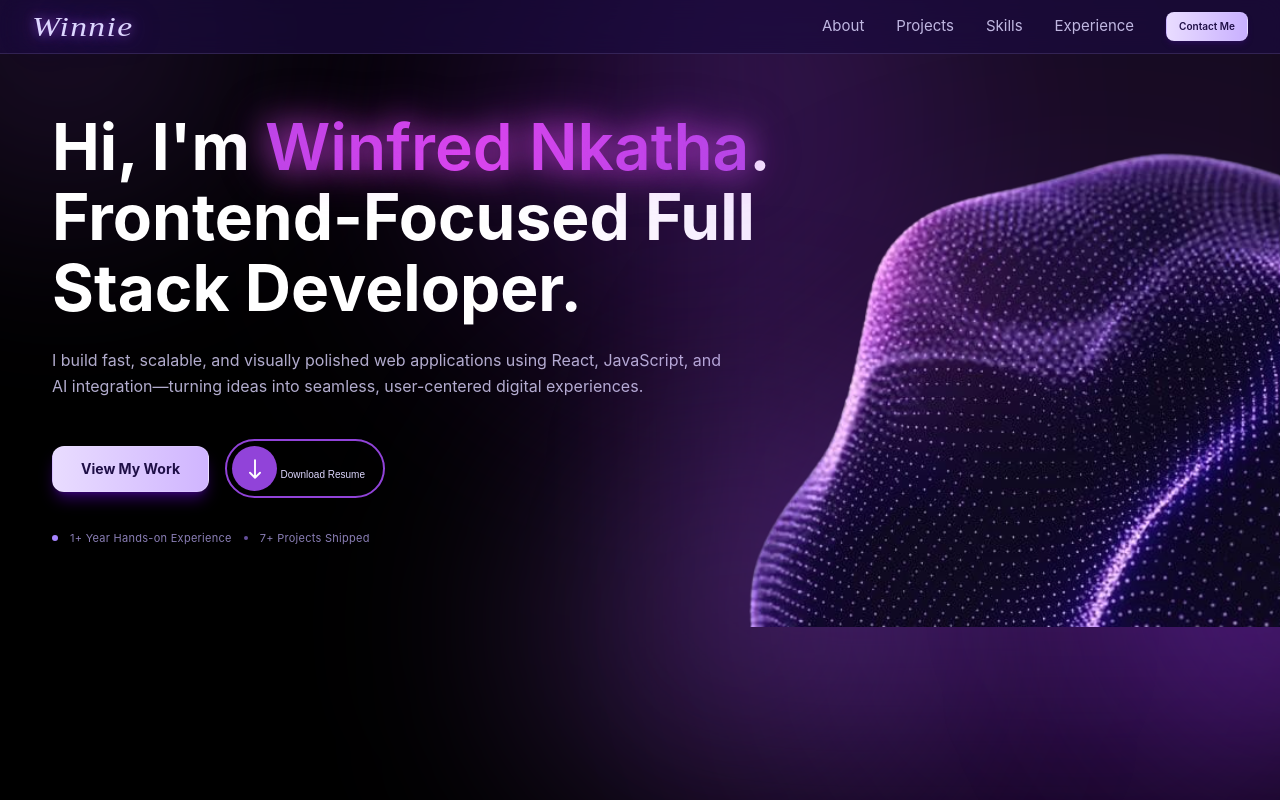
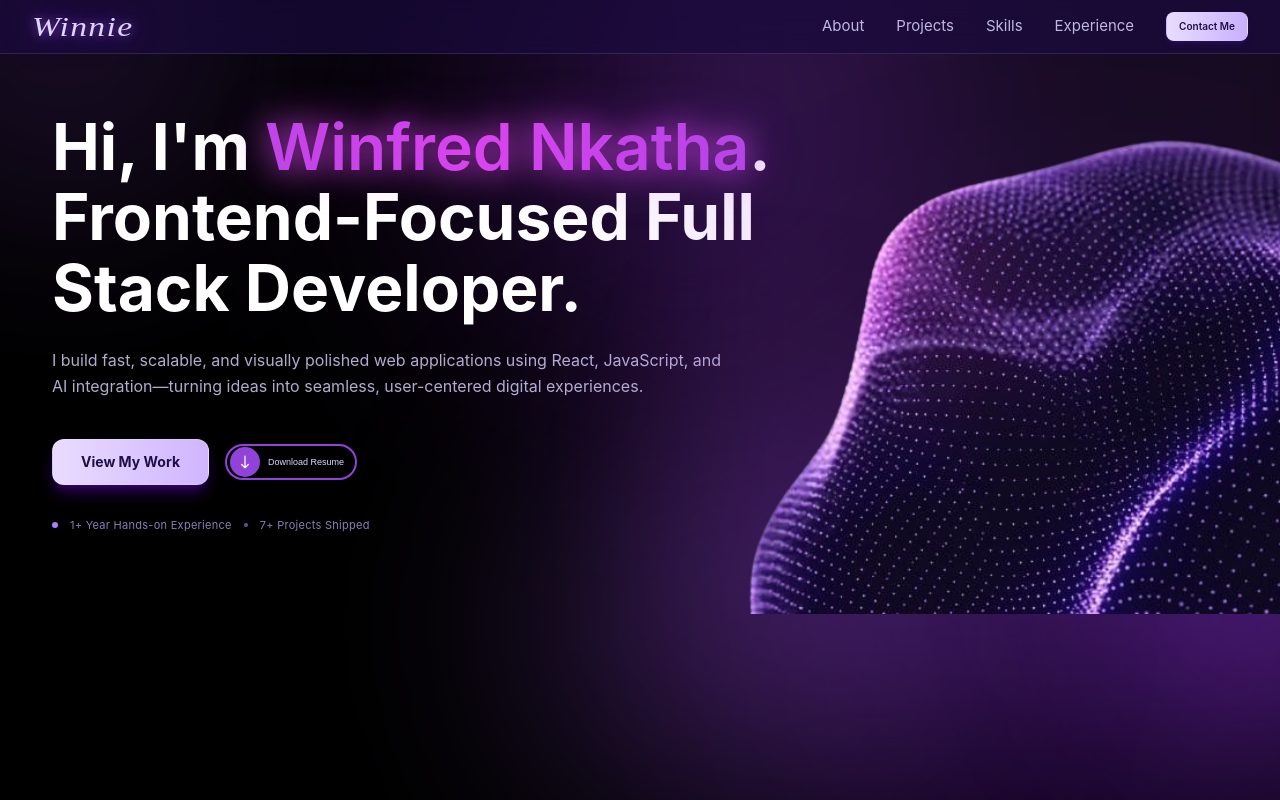
Before and after one commit to Winney360/Winfred-Nkatha-Portfolio, a React (Vite) app in the folder client/: page / in a window 1280 px wide. Shown: the top 800 px of the page. Built offline with nearby package versions, Linux system fonts and the light colour scheme; no server answers.

Commit message:
feat(Switch): enhance resume download functionality with status management

```diff
--- a/client/src/components/Switch.jsx
+++ b/client/src/components/Switch.jsx
@@ -3,8 +3,10 @@ import styled from 'styled-components';
 import React, { useEffect, useRef, useState } from 'react';
 
 const Switch = () => {
-  const [isDownloaded, setIsDownloaded] = useState(false);
+  const [status, setStatus] = useState('idle');
   const resetTimerRef = useRef(null);
+  const RESUME_PATH = '/resume.pdf';
+  const RESUME_NAME = 'Winfred_Nkatha_Resume.pdf';
 
   useEffect(() => {
     return () => {
@@ -14,122 +16,125 @@ const Switch = () => {
     };
   }, []);
 
-  const handleClick = () => {
-    if (!isDownloaded) {
-      // Download the resume
+  const showOpenForFiveSeconds = () => {
+    if (resetTimerRef.current) {
+      clearTimeout(resetTimerRef.current);
+    }
+    resetTimerRef.current = setTimeout(() => {
+      setStatus('idle');
+    }, 5000);
+  };
+
+  const handleDownload = async () => {
+    if (status === 'downloading') {
+      return;
+    }
+
+    try {
+      setStatus('downloading');
+
+      const response = await fetch(RESUME_PATH, { cache: 'no-store' });
+      if (!response.ok) {
+        throw new Error('Resume download failed');
+      }
+
+      const blob = await response.blob();
+      const blobUrl = window.URL.createObjectURL(blob);
       const link = document.createElement('a');
-      link.href = '/resume.pdf';
-      link.download = 'Winfred_Nkatha_Resume.pdf';
+      link.href = blobUrl;
+      link.download = RESUME_NAME;
       document.body.appendChild(link);
       link.click();
       document.body.removeChild(link);
-      setIsDownloaded(true);
+      window.URL.revokeObjectURL(blobUrl);
 
-      // Open appears after animation delay (3.5s), keep it visible for 5s, then reset.
-      if (resetTimerRef.current) {
-        clearTimeout(resetTimerRef.current);
-      }
-      resetTimerRef.current = setTimeout(() => {
-        setIsDownloaded(false);
-      }, 8500);
-    } else {
-      // Open the downloaded file
-      window.open('/resume.pdf', '_blank');
+      setStatus('open');
+      showOpenForFiveSeconds();
+    } catch {
+      // Fallback if fetch fails for any reason.
+      window.open(RESUME_PATH, '_blank');
+      setStatus('open');
+      showOpenForFiveSeconds();
     }
   };
 
+  const handleClick = () => {
+    if (status === 'idle') {
+      handleDownload();
+      return;
+    }
+
+    if (status === 'open') {
+      window.open(RESUME_PATH, '_blank');
+    }
+  };
+
+  const buttonText =
+    status === 'idle' ? 'Download Resume' : status === 'downloading' ? 'Downloading...' : 'Open';
+
   return (
     <StyledWrapper>
-      <div className="container">
-        <label className="label">
-          <input
-            type="checkbox"
-            className="input"
-            onClick={handleClick}
-            checked={isDownloaded}
-            readOnly
-          />
-          <span className="circle"><svg className="icon" aria-hidden="true" xmlns="http://www.w3.org/2000/svg" fill="none" viewBox="0 0 24 24">
+      <button
+        type="button"
+        className={`button ${status}`}
+        onClick={handleClick}
+        disabled={status === 'downloading'}
+      >
+        {status !== 'open' && (
+          <span className="circle" aria-hidden="true">
+            <svg className="icon" xmlns="http://www.w3.org/2000/svg" fill="none" viewBox="0 0 24 24">
               <path stroke="currentColor" strokeLinecap="round" strokeLinejoin="round" strokeWidth="1.5" d="M12 19V5m0 14-4-4m4 4 4-4" />
             </svg>
-            <div className="square" />
           </span>
-          <p className="title">Download Resume</p>
-          <p className="title">Open</p>
-        </label>
-      </div>
+        )}
+        <span className="title">{buttonText}</span>
+      </button>
     </StyledWrapper>
   );
 }
 
 const StyledWrapper = styled.div`
-  .container {
-    padding: 0;
-    margin: 0;
-    box-sizing: border-box;
-    font-family: Arial, Helvetica, sans-serif;
-    display: flex;
-    justify-content: center;
-    align-items: center;
-  }
-
-  .label {
+  .button {
     background-color: transparent;
     border: 2px solid rgb(145, 67, 217);
     display: flex;
     align-items: center;
+    justify-content: flex-start;
+    gap: 8px;
     border-radius: 50px;
-    width: 160px;
+    width: 132px;
+    height: 36px;
     cursor: pointer;
     transition: all 0.4s ease;
-    padding: 5px;
-    position: relative;
+    padding: 3px;
+    font-family: Arial, Helvetica, sans-serif;
   }
 
-  .label::before {
-    content: "";
-    position: absolute;
-    top: 0;
-    bottom: 0;
-    left: 0;
-    right: 0;
-    background-color: #fff;
-    width: 8px;
-    height: 8px;
-    transition: all 0.4s ease;
-    border-radius: 100%;
-    margin: auto;
-    opacity: 0;
-    visibility: hidden;
+  .button.open {
+    justify-content: center;
   }
 
-  .label .input {
-    display: none;
+  .button:disabled {
+    cursor: default;
   }
 
-  .label .title {
-    font-size: 10px;
+  .button .title {
+    font-size: 9px;
     color: #ddd6fe;
     transition: all 0.4s ease;
-    position: absolute;
-    right: 18px;
-    bottom: 14px;
+    line-height: 1;
     text-align: center;
+    white-space: nowrap;
   }
 
-  .label .title:last-child {
-    font-size: 14px;
+  .button.open .title {
+    font-size: 12px;
     font-weight: 700;
   }
 
-  .label .title:last-child {
-    opacity: 0;
-    visibility: hidden;
-  }
-
-  .label .circle {
-    height: 45px;
-    width: 45px;
+  .button .circle {
+    height: 30px;
+    width: 30px;
     border-radius: 50%;
     background-color: rgb(145, 67, 217);
     display: flex;
@@ -141,141 +146,24 @@ const StyledWrapper = styled.div`
     overflow: hidden;
   }
 
-  .label .circle .icon {
+  .button .circle .icon {
     color: #fff;
-    width: 30px;
-    position: absolute;
-    top: 50%;
-    left: 50%;
-    transform: translate(-50%, -50%);
-    transition: all 0.4s ease;
+    width: 20px;
+    transition: transform 0.4s ease;
   }
 
-  .label .circle .square {
-    aspect-ratio: 1;
-    width: 15px;
-    border-radius: 2px;
-    background-color: #fff;
-    opacity: 0;
-    visibility: hidden;
-    position: absolute;
-    top: 50%;
-    left: 50%;
-    transform: translate(-50%, -50%);
-    transition: all 0.4s ease;
+  .button.downloading .circle .icon {
+    animation: spin 0.9s linear infinite;
   }
 
-  .label .circle::before {
-    content: "";
-    position: absolute;
-    left: 0;
-    top: 0;
-    background-color: rgb(109, 40, 161);
-    width: 100%;
-    height: 0;
-    transition: all 0.4s ease;
-  }
-
-  .label:has(.input:checked) {
-    width: 57px;
-    animation: installed 0.4s ease 3.5s forwards;
-  }
-
-  .label:has(.input:checked)::before {
-    animation: rotate 3s ease-in-out 0.4s forwards;
-  }
-
-  .label .input:checked + .circle {
-    animation:
-      pulse 1s forwards,
-      circleDelete 0.2s ease 3.5s forwards;
-    rotate: 180deg;
-  }
-
-  .label .input:checked + .circle::before {
-    animation: installing 3s ease-in-out forwards;
-  }
-
-  .label .input:checked + .circle .icon {
-    opacity: 0;
-    visibility: hidden;
-  }
-
-  .label .input:checked ~ .circle .square {
-    opacity: 1;
-    visibility: visible;
-  }
-
-  .label .input:checked ~ .title {
-    opacity: 0;
-    visibility: hidden;
-  }
-
-  .label .input:checked ~ .title:last-child {
-    animation: showInstalledMessage 0.4s ease 3.5s forwards;
-  }
-
-  @keyframes pulse {
-    0% {
-      scale: 0.95;
-      box-shadow: 0 0 0 0 rgba(255, 255, 255, 0.7);
+  @keyframes spin {
+    from {
+      transform: rotate(0deg);
     }
-    70% {
-      scale: 1;
-      box-shadow: 0 0 0 16px rgba(255, 255, 255, 0);
-    }
-    100% {
-      scale: 0.95;
-      box-shadow: 0 0 0 0 rgba(255, 255, 255, 0);
+    to {
+      transform: rotate(360deg);
     }
   }
-
-  @keyframes installing {
-    from {
-      height: 0;
-    }
-    to {
-      height: 100%;
-    }
-  }
-
-  @keyframes rotate {
-    0% {
-      transform: rotate(-90deg) translate(27px) rotate(0);
-      opacity: 1;
-      visibility: visible;
-    }
-    99% {
-      transform: rotate(270deg) translate(27px) rotate(270deg);
-      opacity: 1;
-      visibility: visible;
-    }
-    100% {
-      opacity: 0;
-      visibility: hidden;
-    }
-  }
-
-  @keyframes installed {
-    100% {
-      width: 150px;
-      border-color: rgb(145, 67, 217);
-    }
-  }
-
-  @keyframes circleDelete {
-    100% {
-      opacity: 0;
-      visibility: hidden;
-    }
-  }
-
-  @keyframes showInstalledMessage {
-    100% {
-      opacity: 1;
-      visibility: visible;
-      right: 56px;
-    }
-  }`;
+`;
 
 export default Switch;
```
